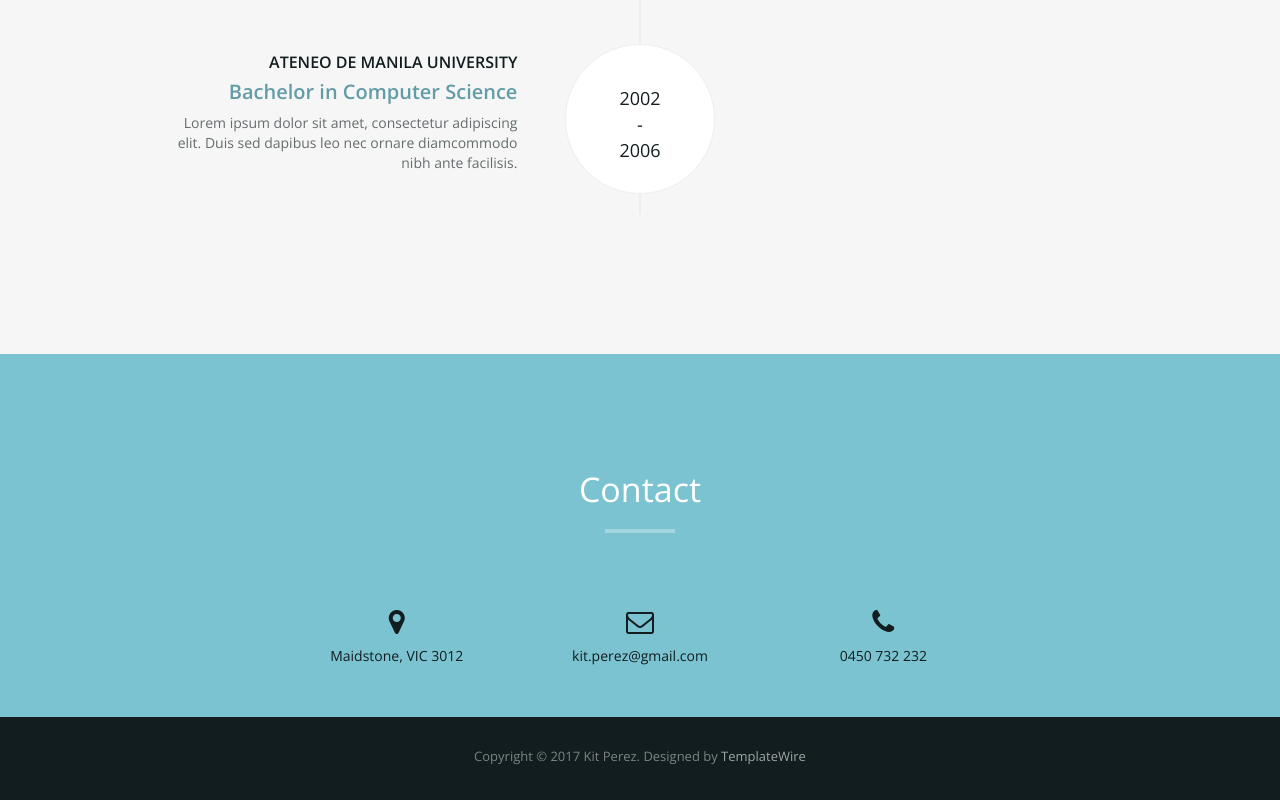
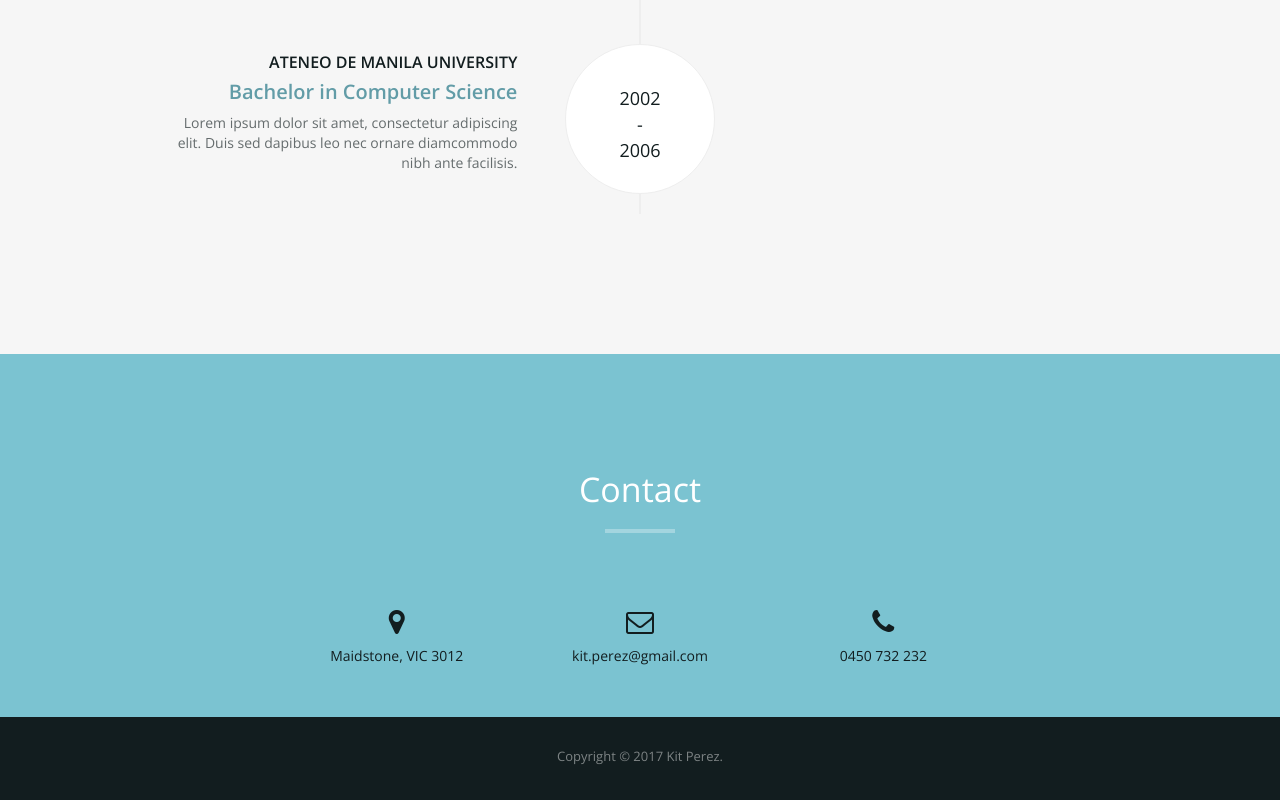
Before and after one commit to elperez/my-portfolio, a plain HTML site: page index.html in a window 1280 px wide. Shown: the part 5810-6610 px from the top of the page. Drawn offline with nearby package versions, Linux system fonts and the light colour scheme.

Commit message:
udpated index.html

```diff
--- a/index.html
+++ b/index.html
@@ -453,7 +453,7 @@
 <div id="footer">
   <div class="container text-center">
     <div class="fnav">
-      <p>Copyright &copy; 2017 Kit Perez. Designed by <a href="http://www.templatewire.com" rel="nofollow">TemplateWire</a></p>
+      <p>Copyright &copy; 2017 Kit Perez.</p>
     </div>
   </div>
 </div>
```
